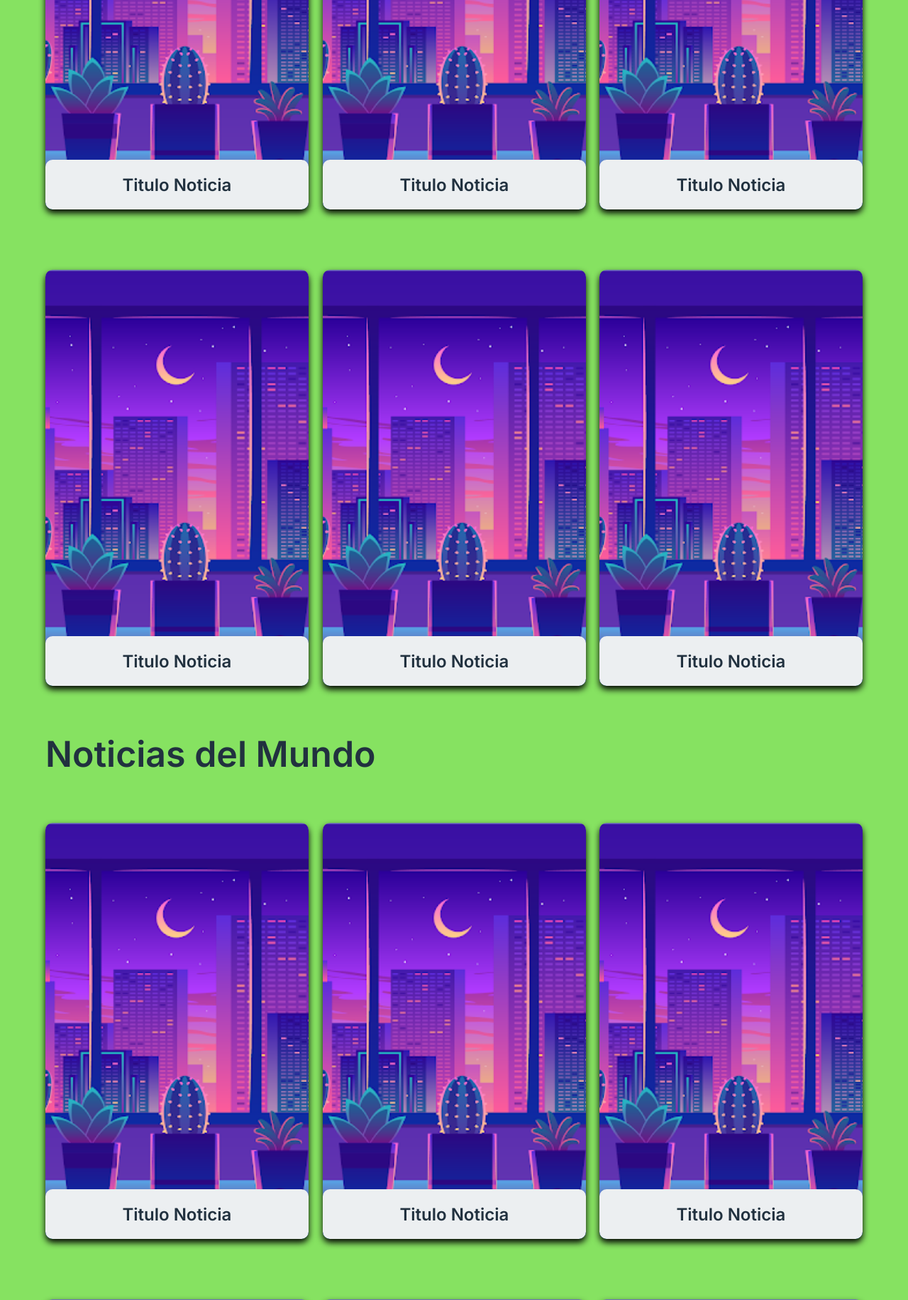
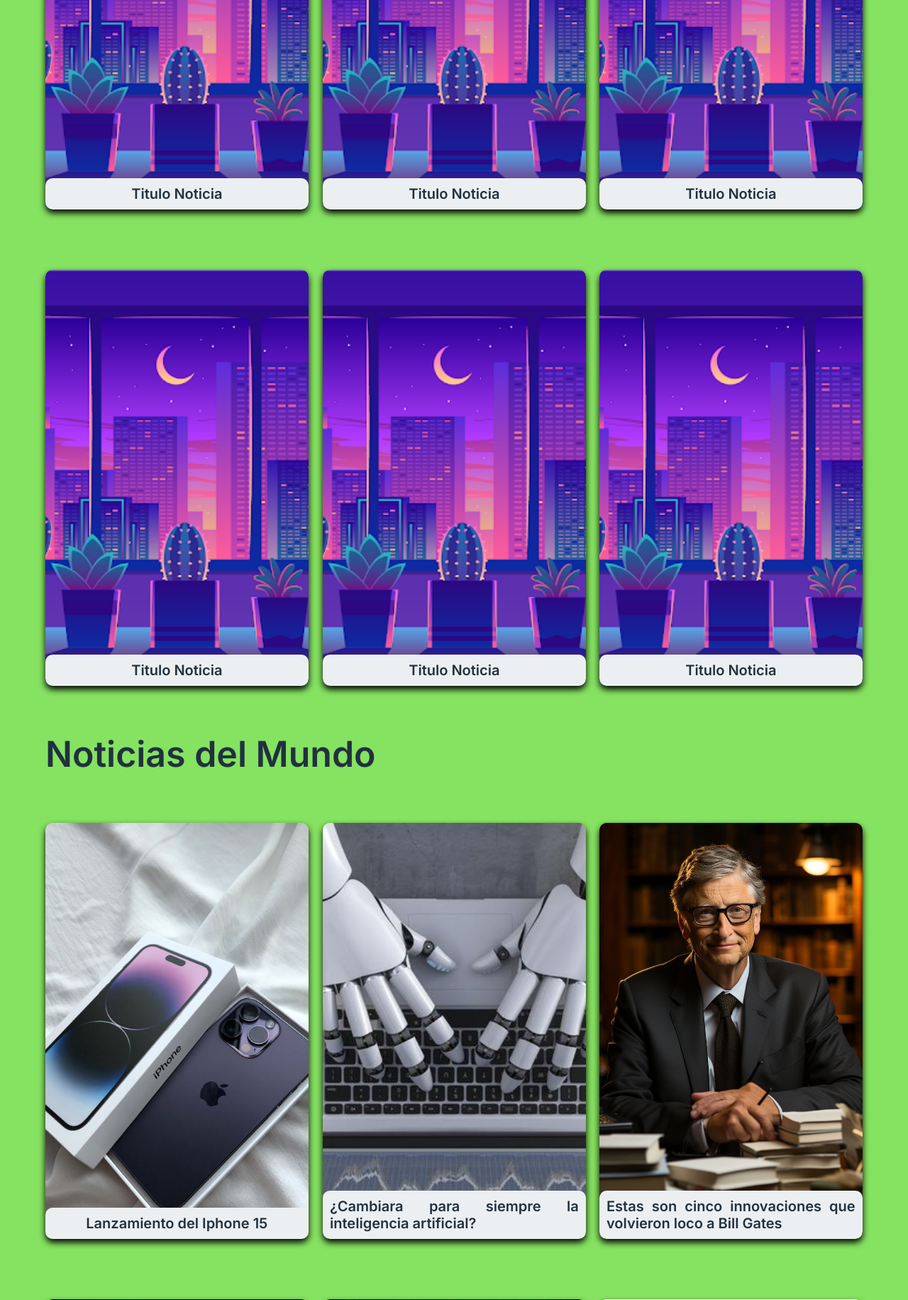
Before and after one commit to JuanOlave1805/Pagina_informativa, a PHP site: page /noticias/index.html in a window 1280 px wide. Shown: the part 518-2349 px from the top of the page at 71% size. Run offline with PHP 8.4, Linux system fonts and the light colour scheme; some libraries are stand-ins or nearby versions.

Commit message:
Agregando noticias 1

```diff
--- a/noticias/index.html
+++ b/noticias/index.html
@@ -20,7 +20,7 @@
     <nav>
         <ul class="Header__Nav">
             <li class="Header__Links"><a href="../index.html">Inicio</a></li>
-            <li class="Header__Links"><a href="../contacto/index.html">Nosotros</a></li>
+            <li class="Header__Links"><a href="../Contacto/index.html">Nosotros</a></li>
        </ul>
     </nav>
     <a class="Header__Button" href="index.html"><button>Noti-ADSO</button></a>
@@ -134,83 +134,97 @@
   <div class="Main__Content">
     <article class="Main__Card">
       <section class="Main__Face Main__Front">
-        <img src="IMG prueba.png" alt="Image" class="Main__Image">
-        <h3 class="Main__Title">Titulo Noticia</h3>
+        <img src="/noticias/Img noticias/Iphone.jpg" alt="Image" class="Main__Image">
+        <h3 class="Main__Title">Lanzamiento del Iphone 15</h3>
       </section>
       <section class="Main__Face Main__Back">
-        <h3 class="Main__Title--modif">Titulo Noticia</h3>
-        <p class="Main__Text">Lorem ipsum dolor sit amet consectetur adipisicing elit. Cum sequi neque asperiores aperiam? Ullam, at! Cumque quis numquam quibusdam amet consequuntur possimus corporis eos rem officia, est repellendus at! Sapiente!</p>
+        <h3 class="Main__Title--modif">Lanzamiento del Iphone 15</h3>
+        <p class="Main__Text">
+          Apple lanzó hoy el iPhone 15 Pro y el iPhone 15 Pro Max, fabricados con titanio de calidad aeroespacial, lo que los convierte en los modelos Pro más ligeros hasta la fecha. Estos nuevos diseños incorporan bordes redondeados y un Botón de Acción personalizable. Las mejoras en las cámaras son notables,
+          incluyendo una cámara gran angular avanzada de 48 MP y un chip A17 Pro que impulsa el rendimiento y los juegos. El conector USB‑C permite una velocidad hasta 20 veces más rápida que USB 2 y se presentan en cuatro acabados elegantes. Los modelos estarán disponibles a partir del 22 de septiembre en los Estados Unidos, marcando un nuevo estándar de innovación en la industria.
+        </p>
         <div class="Main__Link">
-          <a href="#">Details</a>
+          <a href="https://www.apple.com/co/newsroom/2023/09/apple-unveils-iphone-15-pro-and-iphone-15-pro-max/">Ver mas</a>
         </div>
       </section>
     </article>
 
     <article class="Main__Card">
       <section class="Main__Face Main__Front">
-        <img src="IMG prueba.png" alt="Image" class="Main__Image">
-        <h3 class="Main__Title">Titulo Noticia</h3>
+        <img src="/noticias/Img noticias/Inteligencia artificial.jpg" alt="Image" class="Main__Image">
+        <h3 class="Main__Title"> ¿Cambiara para siempre la inteligencia artificial?</h3>
       </section>
       <section class="Main__Face Main__Back">
-        <h3 class="Main__Title--modif">Titulo Noticia</h3>
-        <p class="Main__Text">Lorem ipsum dolor sit amet consectetur adipisicing elit. Cum sequi neque asperiores aperiam? Ullam, at! Cumque quis numquam quibusdam amet consequuntur possimus corporis eos rem officia, est repellendus at! Sapiente!</p>
+        <h3 class="Main__Title--modif">¿Cambiara para siempre la inteligencia artificial?</h3>
+        <p class="Main__Text">
+          La Cumbre de Seguridad de la Inteligencia Artificial en el Reino Unido cerró con el compromiso de empresas tecnológicas líderes de colaborar con gobiernos en pruebas exhaustivas de nuevos modelos de inteligencia artificial para mitigar riesgos. Estados Unidos, la Unión Europea y otros países se unieron a empresas como OpenAI, Google, Microsoft y Meta en esta iniciativa. Además, Yoshua Bengio liderará la creación de un informe sobre el estado actual de la inteligencia artificial. El Reino Unido planea establecer un centro global de pruebas enfocado en seguridad nacional y social.
+        </p>
         <div class="Main__Link">
-          <a href="#">Details</a>
+          <a href="https://hipertextual.com/2023/11/openai-google-microsoft-meta-llegan-acuerdo-que-cambiara-para-siempre-inteligencia-artificial">Ver mas</a>
         </div>
       </section>
     </article>
 
     <article class="Main__Card">
       <section class="Main__Face Main__Front">
-        <img src="IMG prueba.png" alt="Image" class="Main__Image">
-        <h3 class="Main__Title">Titulo Noticia</h3>
+        <img src="/noticias/Img noticias/Bill Gates_ Utilisation de la technologie pour développement personnel.jpg" alt="Image" class="Main__Image">
+        <h3 class="Main__Title">Estas son cinco innovaciones que volvieron loco a Bill Gates</h3>
       </section>
       <section class="Main__Face Main__Back">
-        <h3 class="Main__Title--modif">Titulo Noticia</h3>
-        <p class="Main__Text">Lorem ipsum dolor sit amet consectetur adipisicing elit. Cum sequi neque asperiores aperiam? Ullam, at! Cumque quis numquam quibusdam amet consequuntur possimus corporis eos rem officia, est repellendus at! Sapiente!</p>
+        <h3 class="Main__Title--modif">Estas son cinco innovaciones que volvieron loco a Bill Gates</h3>
+        <p class="Main__Text">
+         Bill Gates, la mente inquisitiva detrás de Microsoft, sorprendió al mundo al explorar Senegal, África, y en su apasionante blog destacó los asombrosos avances en salud pública. Desde 1992, el retraso en el crecimiento infantil se ha reducido a la mitad, la mortalidad infantil disminuyó en un impresionante 70% desde el 2000 y los partos en centros de salud aumentaron del 62% al 80% desde 2005. Estos logros son un testimonio del poder de la innovación y la acción comunitaria en Senegal.
+        </p>
         <div class="Main__Link">
-          <a href="#">Details</a>
+          <a href="https://www.fayerwayer.com/ciencia/2023/11/07/estas-son-cinco-innovaciones-que-volvieron-loco-a-bill-gates/">Ver mas</a>
         </div>
       </section>
     </article>
 
     <article class="Main__Card">
       <section class="Main__Face Main__Front">
-        <img src="IMG prueba.png" alt="Image" class="Main__Image">
-        <h3 class="Main__Title">Titulo Noticia</h3>
+        <img src="/noticias/Img noticias/Elon Musk -- Billionaire Bachelor.jpg" alt="Image" class="Main__Image">
+        <h3 class="Main__Title">Así es Grok, la nueva IA de Elon Musk para Twitter y Tesla con la que quiere ‘matar’ a ChatGPT</h3>
       </section>
       <section class="Main__Face Main__Back">
-        <h3 class="Main__Title--modif">Titulo Noticia</h3>
-        <p class="Main__Text">Lorem ipsum dolor sit amet consectetur adipisicing elit. Cum sequi neque asperiores aperiam? Ullam, at! Cumque quis numquam quibusdam amet consequuntur possimus corporis eos rem officia, est repellendus at! Sapiente!</p>
+        <h3 class="Main__Title--modif">Así es Grok, la nueva IA de Elon Musk para Twitter y Tesla con la que quiere ‘matar’</h3>
+        <p class="Main__Text">
+          ¡Grok, la IA revolucionaria de X AI, ha llegado para cambiar el juego! Basada en datos en tiempo real de X / Twitter, Grok ofrece una ventaja competitiva única al acceder a información actualizada constantemente. A diferencia de sus rivales, que están entrenados hasta una fecha específica, Grok se nutre de la última hora y la información más actual. Esta característica proporciona una ventaja significativa en la generación de respuestas y conocimientos basados en los eventos más recientes.
+        </p>
         <div class="Main__Link">
-          <a href="#">Details</a>
+          <a href="https://hipertextual.com/2023/11/grok-ia-elon-musk-twitter-x-tesla-chatgpt">Ver mas</a>
         </div>
       </section>
     </article>
     <article class="Main__Card">
       <section class="Main__Face Main__Front">
-        <img src="IMG prueba.png" alt="Image" class="Main__Image">
-        <h3 class="Main__Title">Titulo Noticia</h3>
+        <img src="/noticias/Img noticias/13th-Gen-Intel-Core-1.jpg" alt="Image" class="Main__Image">
+        <h3 class="Main__Title">Intel lanza la familia de procesadores Intel Core de 13.ª generación junto con la nueva solución Intel Unison</h3>
       </section>
       <section class="Main__Face Main__Back">
-        <h3 class="Main__Title--modif">Titulo Noticia</h3>
-        <p class="Main__Text">Lorem ipsum dolor sit amet consectetur adipisicing elit. Cum sequi neque asperiores aperiam? Ullam, at! Cumque quis numquam quibusdam amet consequuntur possimus corporis eos rem officia, est repellendus at! Sapiente!</p>
+        <h3 class="Main__Title--modif">Intel lanza la familia de procesadores Intel Core de 13.ª generación junto con la nueva solución Intel Unison</h3>
+        <p class="Main__Text">
+          ¡El futuro de las computadoras cambia con Intel! La familia de procesadores Intel Core de 13ª generación, liderada por el impresionante Intel Core i9-13900K, el procesador de escritorio más rápido del mundo, llega con velocidades de reloj de hasta 5,8 GHz y hasta 24 núcleos. Además, la compatibilidad con las últimas motherboards y tecnologías de memoria DDR5 y DDR4 permite a los usuarios personalizar sus sistemas. ¡Un hito en el rendimiento de las PC!
+        </p>
         <div class="Main__Link">
-          <a href="#">Details</a>
+          <a href="https://www.intel.la/content/www/xl/es/newsroom/news/13th-gen-core-launch.html#gs.02xk6y">Ver mas</a>
         </div>
       </section>
     </article>
 
     <article class="Main__Card">
       <section class="Main__Face Main__Front">
-        <img src="IMG prueba.png" alt="Image" class="Main__Image">
-        <h3 class="Main__Title">Titulo Noticia</h3>
+        <img src="/noticias/Img noticias/Robot humanoide.jpg" alt="Image" class="Main__Image">
+        <h3 class="Main__Title">China quiere construir robots humanoides avanzados para 2025</h3>
       </section>
       <section class="Main__Face Main__Back">
-        <h3 class="Main__Title--modif">Titulo Noticia</h3>
-        <p class="Main__Text">Lorem ipsum dolor sit amet consectetur adipisicing elit. Cum sequi neque asperiores aperiam? Ullam, at! Cumque quis numquam quibusdam amet consequuntur possimus corporis eos rem officia, est repellendus at! Sapiente!</p>
+        <h3 class="Main__Title--modif">China quiere construir robots humanoides avanzados para 2025</h3>
+        <p class="Main__Text">
+
+¡China lidera la próxima revolución tecnológica! El gobierno tiene planes para producir humanoides que se asemejen a los humanos para 2025, respaldados por el Ministerio de Industria y Tecnología de la Información. Este ambicioso proyecto impulsa a empresas jóvenes de robótica y busca establecer estándares, fomentar talento y cooperación internacional. Grandes tecnológicas, como OpenAI y Amazon, ya exploran esta área, y Tesla avanza con su robot humanoide "Optimus". El futuro de la IA y la robótica se está forjando. ¡Sigue leyendo para descubrir más!
+        </p>
         <div class="Main__Link">
-          <a href="#">Details</a>
+          <a href="https://hipertextual.com/2023/11/china-quiere-construir-robots-humanoides-avanzados-para-2025">Ver mas</a>
         </div>
       </section>
     </article>
--- a/noticias/style.css
+++ b/noticias/style.css
@@ -16,6 +16,7 @@
 body{
     background-color: var(--main-bg-color-3);
     min-width: 400px;
+    text-align: justify;
 }
 
 .Header{
@@ -28,11 +29,13 @@ body{
     height: 85px;
     padding: 5px 10%;
     z-index: 2;
+
 }
 
 .Header__Logo{
     cursor: pointer;
     margin-right: auto;
+
 }
 
 .Header__Image{
@@ -158,6 +161,7 @@ body{
     color: var(--main-bg-color-6);
     text-decoration: none;
     font-size: 18px;
+    transition: 1s linear;
 }
 .Header__Shortcuts a:hover{
     color: var(--main-bg-color-7);
@@ -198,6 +202,18 @@ body{
     position: relative;
     height: 90%;
     width: 100%;
+
+}
+@keyframes animate{
+    0%{
+        margin: 0px;
+    }
+    50%{
+        margin: 50px;
+    }
+    100%{
+        margin: 0px;
+    }
 }
 .Main__Face{
     position: absolute;
@@ -207,6 +223,7 @@ body{
     border-radius: 10px;
     overflow: hidden;
     transition: .5s;
+
 }
 .Main__Front{
     transform: perspective(600px) rotate(0deg);
@@ -225,7 +242,8 @@ body{
     position: absolute;
     bottom: 0px;
     font-size: 24px;
-    height: 12%;
+    height: auto;
+    padding: 10px;
     width: 100%;
     color: var(--main-bg-color-4);
     background: var(--main-bg-color-6);
@@ -325,6 +343,9 @@ body{
     .Main{
         height: 3000px;
     }
+    .Main__Title{
+        font-size: 20px;
+    }
     /* Footer */
 
     .Footer{
```
Also changed, not shown: Contacto/index.html (+30 -22 lines), index.html (+12 -12 lines), noticias/Img noticias/13th-Gen-Intel-Core-1.jpg (added), noticias/Img noticias/Bill Gates_ Utilisation de la technologie pour développement personnel.jpg (added), noticias/Img noticias/Elon Musk -- Billionaire Bachelor.jpg (added), noticias/Img noticias/Inteligencia artificial.jpg (added), noticias/Img noticias/Iphone.jpg (added), noticias/Img noticias/Robot humanoide.jpg (added).
